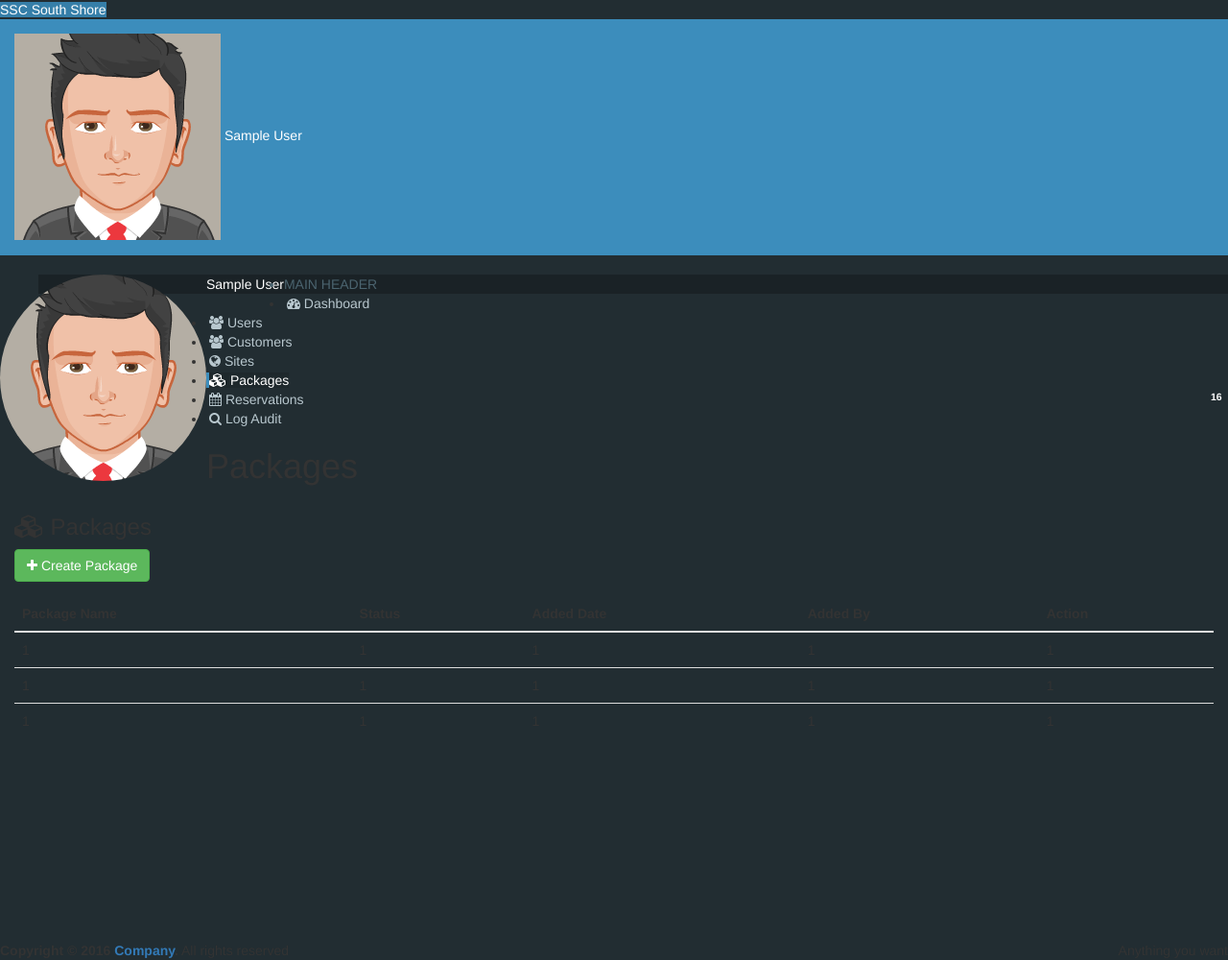
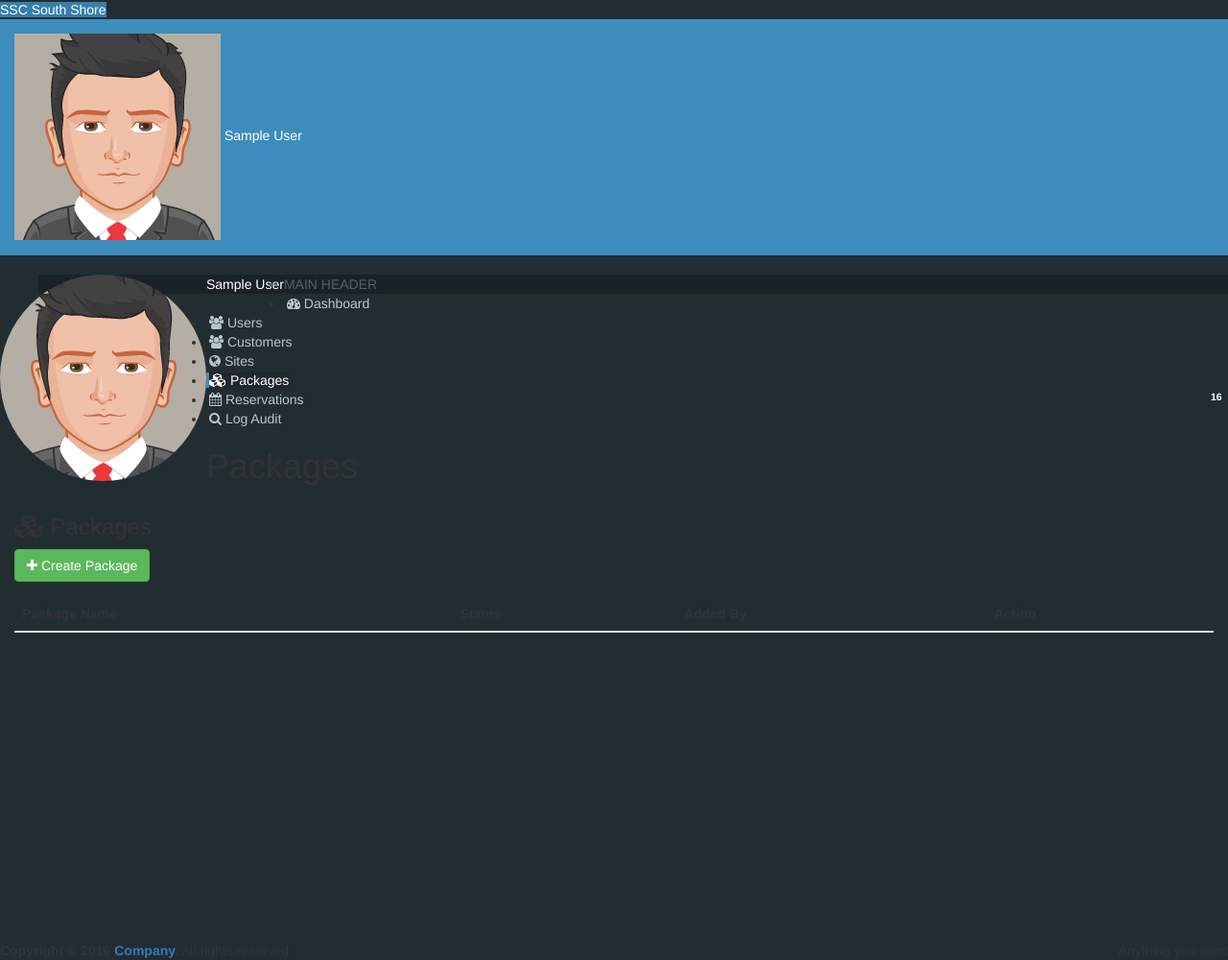
Before and after one commit to eduwow1996/southshore, a CodeIgniter app: page /southshore/packages in a window 1280 px wide. Shown: the whole page at 96% size. Run offline with CodeIgniter, Linux system fonts and the light colour scheme; the visitor is signed in with stand-in values (Sample User, id 1); data comes from the database, SQL or seed files in the repository; tables that the repository leaves empty hold one stand-in row (values such as "Sample post"); lists and menus that the app fills with data are empty; some libraries are stand-ins or nearby versions.

Commit message:
Changes as of 11:03 PM

```diff
--- a/application/modules/packages/controllers/packages.php
+++ b/application/modules/packages/controllers/packages.php
@@ -4,6 +4,36 @@ defined('BASEPATH') OR exit('No direct script access allowed');
 class Packages extends MY_Controller {
 
 	public function index(){
-        $this->load_page('index');
+		$join = array('tbl_users' => 'tbl_users.user_id = tbl_package.added_by');
+		$data['packages'] = $this->MY_Model->getRows('tbl_package','package_name,status,fullname','',$join,'','');
+        $this->load_page('index',$data);
+	}
+
+	public function save_packages(){
+
+		$data_package = array(
+			'package_name' => $this->input->post('package_name'),
+			'package_inclusions' => $this->input->post('Inclusions'),
+			'package_complementary' => $this->input->post('Complementary'),
+			'package_intinerary' => $this->input->post('Intinerary'),
+			'status' => 1,
+			'added_by' => $this->session->userdata('user_id'),
+		);
+		$return_id = $this->MY_Model->insert('tbl_package',$data_package);
+		$user_data = $this->MY_Model->getRows('tbl_users','fullname',array('user_id' => $this->session->userdata('user_id')),'','','row');
+		$data_audit = array(
+			'content' => $user_data->fullname.' added '.$this->input->post('package_name').' package',
+			'date_generated' => date("Y-m-d h:m:s"),
+			'user_id' => $this->session->userdata('user_id'),
+		);
+		$this->audit($data_audit);
+		foreach($this->input->post('price_per_person') as $key => $value){
+			$data_sub_package = array(
+				'fk_package_id' => $return_id,
+				'price' => $value,
+				'per_person' => $key + 1
+			);
+			$this->MY_Model->insert('tbl_sub_package',$data_sub_package);
+		}
 	}
 }
--- a/application/modules/packages/views/index.php
+++ b/application/modules/packages/views/index.php
@@ -13,32 +13,23 @@
                         <thead>
                             <th>Package Name</th>
                             <th>Status</th>
-                            <th>Added Date</th>
                             <th>Added By</th>
                             <th>Action</th>
                         </thead>
                         <tbody>
-                            <tr>
-                                <td>1</td>
-                                <td>1</td>
-                                <td>1</td>
-                                <td>1</td>
-                                <td>1</td>
-                            </tr>
-                            <tr>
-                                <td>1</td>
-                                <td>1</td>
-                                <td>1</td>
-                                <td>1</td>
-                                <td>1</td>
-                            </tr>
-                            <tr>
-                                <td>1</td>
-                                <td>1</td>
-                                <td>1</td>
-                                <td>1</td>
-                                <td>1</td>
-                            </tr>
+                            <?php foreach($packages as $key => $value): ?>
+                                <tr>
+                                    <td><?php echo $value['package_name']; ?></td>
+                                    <td><?php echo ($value['status'] == 1) ? 'Active' : 'Inactive'; ?></td>
+                                    <td><?php echo $value['fullname']; ?></td>
+                                    <td>
+                                        <div class="btn-group">
+                                            <a href="" class="btn btn-warning btn-sm"><i class="fa fa-edit"></i></a>
+                                            <a href="" class="btn btn-danger btn-sm"><i class="fa fa-lock"></i></a>
+                                        </div>
+                                    </td>
+                                </tr>
+                            <?php endforeach; ?>
                         </tbody>
                     </table>
                 </div>
@@ -49,7 +40,7 @@
 <div class="modal fade" id="createPackageModal" tabindex="-1" role="dialog" aria-labelledby="myModalLabel">
     <div class="modal-dialog modal-lg" role="document">
         <div class="modal-content">
-            <form>
+            <form id="package_form" action="<?php echo base_url('packages/save_packages'); ?>" method="post">
                 <div class="modal-header">
                     <button type="button" class="close" data-dismiss="modal" aria-label="Close"><span aria-hidden="true">&times;</span></button>
                     <h4 class="modal-title" id="myModalLabel">Create package</h4>
@@ -75,7 +66,7 @@
                         <div class="col-md-12">
                             <div class="form-group">
                                 <label>Complementary: </label>
-                                <textarea class="form-control" name="Completementary" placeholder="Complementary"></textarea>
+                                <textarea class="form-control" name="Complementary" placeholder="Complementary"></textarea>
                             </div>
                         </div>
                     </div>
@@ -101,7 +92,7 @@
                 </div>
                 <div class="modal-footer">
                     <button type="button" class="btn btn-default" data-dismiss="modal">Close</button>
-                    <button type="button" class="btn btn-success"><i class="fa fa-save"></i> Save</button>
+                    <button type="submit" class="btn btn-success"><i class="fa fa-save"></i> Save</button>
                 </div>
             </form>
         </div>
--- a/application/views/footer.php
+++ b/application/views/footer.php
@@ -7,6 +7,7 @@
                 <strong>Copyright &copy; 2016 <a href="#">Company</a>.</strong> All rights reserved
             </footer>
         </div>
+        <input type="hidden" class="base_url" value="<?php echo base_url(); ?>"/>
         <script src="<?php echo base_url('static/js/jquery.min.js'); ?>"></script>
         <script src="<?php echo base_url('static/js/bootstrap.min.js'); ?>"></script>
         <script src="<?php echo base_url('static/js/adminlte.min.js'); ?>"></script>
--- a/static/js/script.js
+++ b/static/js/script.js
@@ -1,4 +1,5 @@
 $(document).ready(function(){
+    var base_url = $('.base_url').val();
     $(document).on('keyup','input[name="number_of_person"]',function(){
         var number_of_person = $(this).val();
         var str = '';
@@ -15,4 +16,18 @@ $(document).ready(function(){
         }
         $('.number_of_person_list').html(str);
     });
+    $(document).on('submit','#package_form',function(e){
+        e.preventDefault();
+        var formData = new FormData($(this)[0]);
+        $.ajax({
+            url: $(this).attr('action'),
+            data: formData,
+            type: $(this).attr('method'),
+            contentType: false,
+            processData: false,
+            success:function(data){
+                window.location.href=base_url+"packages";
+            }
+        });
+    });
 });
```
Also changed, not shown: application/core/MY_Loader.php (line endings or trailing spaces).
